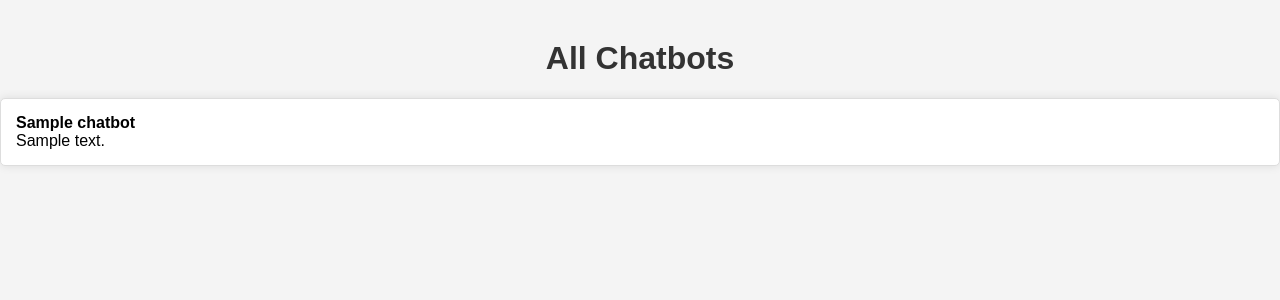
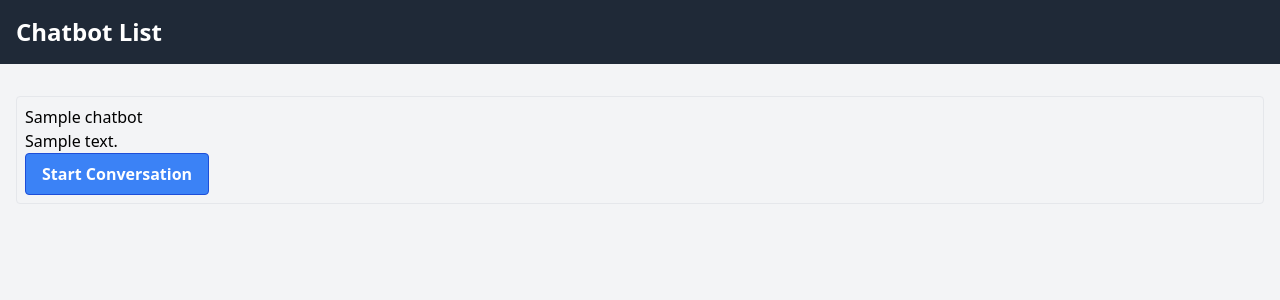
Before and after one commit to amirerfantim/ChatbotHub, a Django app: page /chatbots/ in a window 1280 px wide. Shown: the top 300 px of the page. Run offline with Django 4.2, Linux system fonts and the light colour scheme; a user stored in the database is signed in; tables that the repository leaves empty hold one stand-in row (values such as "Sample post").

Commit message:
Add feature create chat

```diff
--- a/torob_chatbot/chatbot/urls.py
+++ b/torob_chatbot/chatbot/urls.py
@@ -1,9 +1,11 @@
 from django.urls import path
-from .views import register, home, login_view, chatbot_list
+from .views import register, home, login_view, chatbot_list, start_conversation, chat_details
 
 urlpatterns = [
     path('register/', register, name='register'),
     path('login/', login_view, name='login'),
     path('', home, name='home'),
     path('chatbots/', chatbot_list, name='chatbot-list'),
+    path('start-conversation/', start_conversation, name='start_conversation'),
+    path('chat-details/<int:conversation_id>/', chat_details, name='chat_details'),
 ]
--- a/torob_chatbot/chatbot/views.py
+++ b/torob_chatbot/chatbot/views.py
@@ -7,7 +7,6 @@
 from .models import CustomUser, Conversation, Chatbot
 from django.views.decorators.csrf import csrf_exempt
 from django.core.paginator import Paginator, EmptyPage, PageNotAnInteger
-
 
 
 @csrf_exempt
@@ -54,6 +53,7 @@
 
     return render(request, 'user/login.html', {'form': form})
 
+
 @csrf_exempt
 @login_required()
 def chatbot_list(request):
@@ -61,6 +61,24 @@
     return render(request, 'chatbot-list.html', {'chatbots': chatbots})
 
 
+def start_conversation(request):
+    if request.method == 'POST':
+        chatbot_id = request.POST.get('chatbot_id')
+        chatbot = Chatbot.objects.get(id=chatbot_id)
+        conversation = Conversation.objects.create(chatbot=chatbot, user=user)
+
+        return redirect('chat_details', conversation_id=conversation.id)
+
+    chatbots = Chatbot.objects.all()
+    return render(request, 'chatbot-list.html', {'chatbots': chatbots})
+
+
+def chat_details(request, conversation_id):
+    conversation = Conversation.objects.get(id=conversation_id)
+    messages = conversation.message_set.all()
+
+    return render(request, 'chat-details.html', {'conversation': conversation, 'messages': messages})
+
 
 @csrf_exempt
 def home(request):
--- a/torob_chatbot/templates/chatbot-list.html
+++ b/torob_chatbot/templates/chatbot-list.html
@@ -1,58 +1,38 @@
-<!-- templates/chatbot_list.html -->
 <!DOCTYPE html>
 <html lang="en">
 <head>
     <meta charset="UTF-8">
     <meta name="viewport" content="width=device-width, initial-scale=1.0">
     <title>Chatbot List</title>
-    <style>
-        body {
-            font-family: 'Arial', sans-serif;
-            background-color: #f4f4f4;
-            margin: 0;
-            padding: 0;
-        }
-
-        h1 {
-            color: #333;
-            text-align: center;
-            margin-top: 40px;
-        }
-
-        ul {
-            list-style-type: none;
-            padding: 0;
-            margin: 20px 0;
-        }
-
-        li {
-            background-color: #fff;
-            border: 1px solid #ddd;
-            margin: 10px 0;
-            padding: 15px;
-            border-radius: 5px;
-            box-shadow: 0 0 10px rgba(0, 0, 0, 0.1);
-            transition: transform 0.3s ease;
-        }
-
-        li:hover {
-            transform: scale(1.02);
-        }
-    </style>
+    <!-- Link to the Tailwind CSS stylesheet -->
+    <link href="https://cdn.jsdelivr.net/npm/tailwindcss@2.2.16/dist/tailwind.min.css" rel="stylesheet">
 </head>
-<body>
-    <h1>All Chatbots</h1>
-    {% if chatbots %}
-        <ul>
+<body class="bg-gray-100">
+    <!-- Header -->
+    <header class="bg-gray-800 text-white p-4">
+        <div class="container mx-auto">
+            <h1 class="text-2xl font-semibold">Chatbot List</h1>
+        </div>
+    </header>
+    <!-- Chatbot List -->
+    <div class="container mx-auto p-4 mt-4">
+        <!-- List of Chatbots -->
+        <ul class="chatbot-list">
             {% for chatbot in chatbots %}
-                <li>
-                    <strong>{{ chatbot.name }}</strong><br>
-                    {{ chatbot.description }}
+                <li class="chatbot-item border rounded p-2 mb-4 hover:bg-gray-100">
+                    <h3 class="chatbot-title">{{ chatbot.name }}</h3>
+                    <p class="chatbot-description">{{ chatbot.description }}</p>
+                    <!-- Button to Start Conversation -->
+                    <form method="post" action="{% url 'start_conversation' %}">
+                        {% csrf_token %}
+                        <input type="hidden" name="chatbot_id" value="{{ chatbot.id }}">
+                        <button type="submit" class="bg-blue-500 hover:bg-blue-700 text-white font-bold py-2 px-4 border border-blue-700 rounded">
+                            Start Conversation
+                        </button>
+                    </form>
                 </li>
             {% endfor %}
         </ul>
-    {% else %}
-        <p>No chatbots available.</p>
-    {% endif %}
+    </div>
 </body>
 </html>
```
